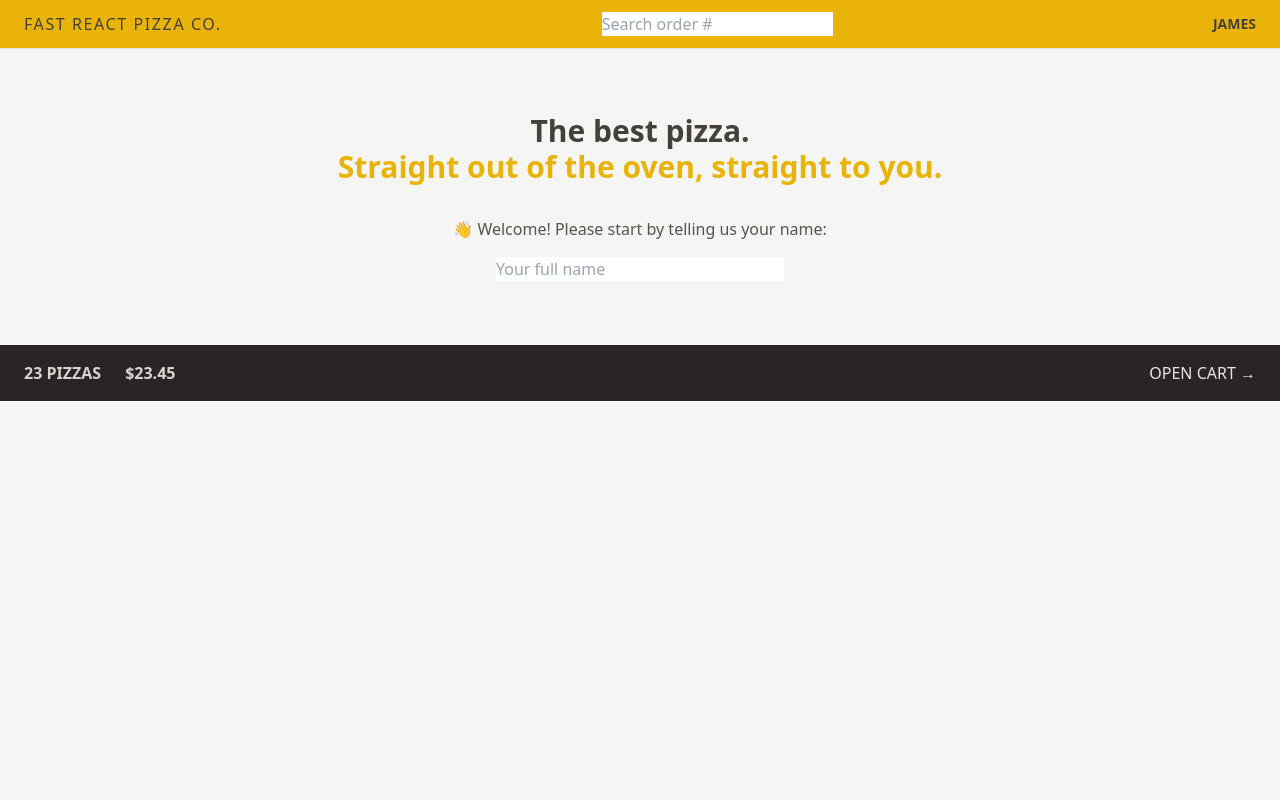
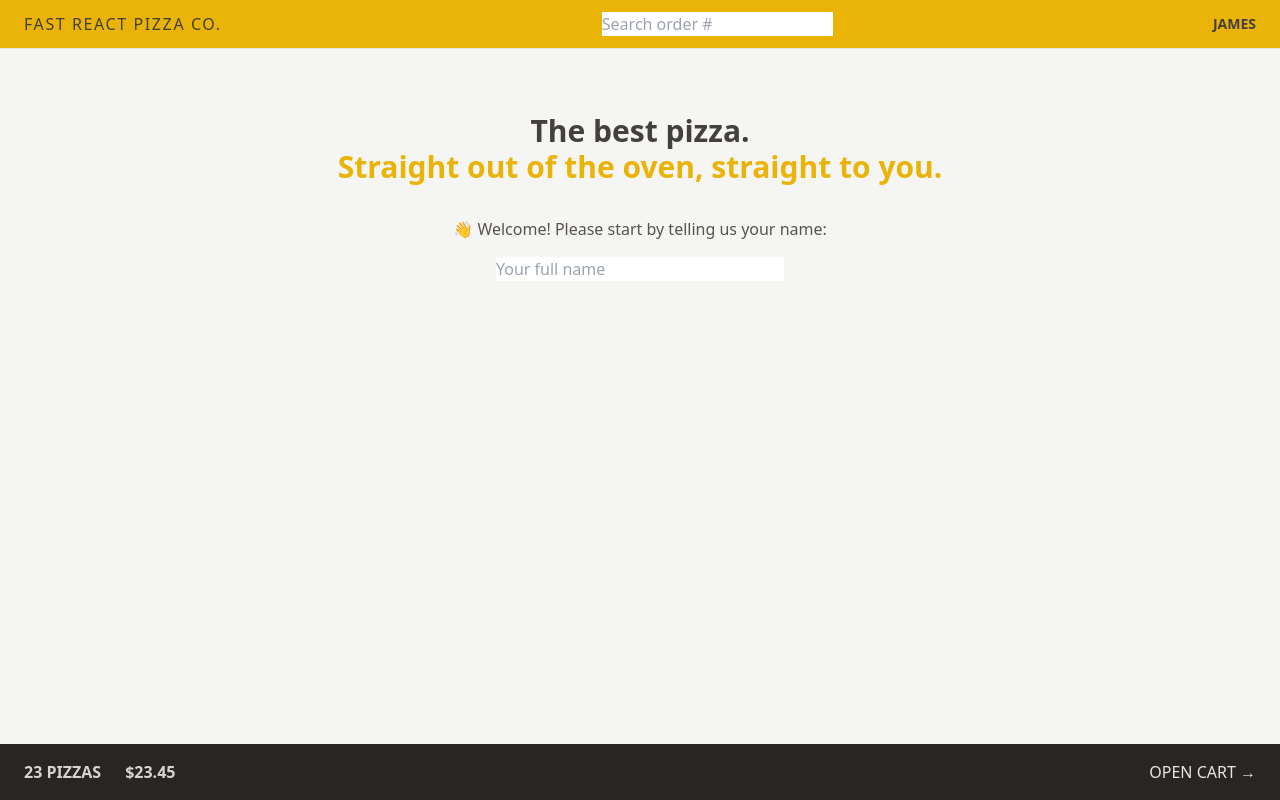
Before and after one commit to 2EZ4BLINK/fast-pizza, a React (Vite) app: page / in a window 1280 px wide. Built offline with nearby package versions, Linux system fonts and the light colour scheme.

Commit message:
update: added grid tailwind

```diff
--- a/src/ui/AppLayout.jsx
+++ b/src/ui/AppLayout.jsx
@@ -9,14 +9,16 @@
   const isLoading = state === "loading";
 
   return (
-    <div className="layout">
+    <div className="grid h-screen grid-rows-[auto_1fr_auto]">
       {isLoading && <Loader />}
 
       <Header />
 
-      <main>
-        <Outlet /> {/* Render the matched child route here */}
-      </main>
+      <div className="overflow-scroll">
+        <main className="mx-auto max-w-3xl">
+          <Outlet /> {/* Render the matched child route here */}
+        </main>
+      </div>
 
       <CartOverview />
     </div>
```
